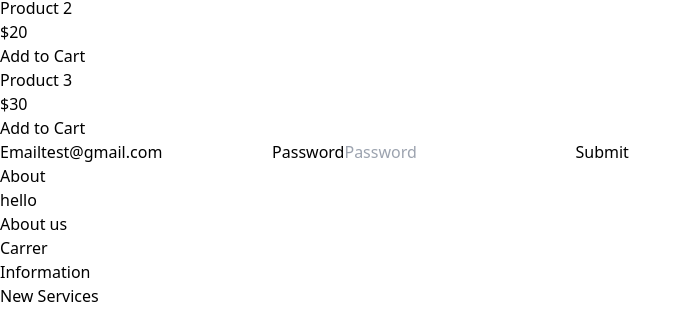
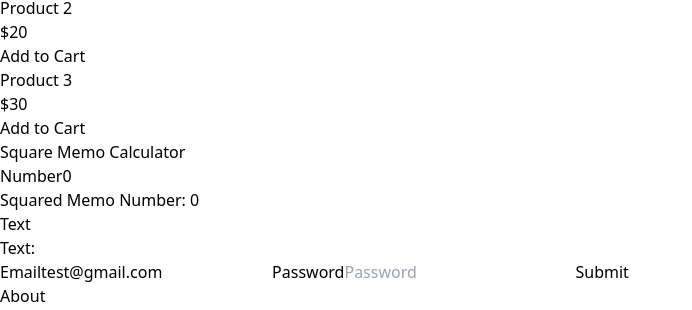
Before and after one commit to ItayMizrachi/airplane-tailwind-hooks, a React (Vite) app: page /cartstore in a window 1280 px wide. Shown: the part 3252-3562 px from the top of the page, without its empty margins (0-692 px from the left). Built offline with nearby package versions, Linux system fonts and the light colour scheme.

Commit message:
understanding the memo

```diff
--- a/src/App.jsx
+++ b/src/App.jsx
@@ -11,6 +11,7 @@ import CartStore from "./components/cart/CartStore";
 import { useStoreSelectors } from "./store/store";
 import Combine from "./components/Combine";
 import Form from "./components/Form";
+import Memo2 from "./components/Memo2";
 
 const App = () => {
   const increment = useStoreSelectors.use.increment();
@@ -57,6 +58,8 @@ const App = () => {
           <Route path="/gallery" element={<Gallery />} />
           <Route path="/cartstore" element={<CartStore />} />
         </Routes>
+        {/* <Memo /> */}
+        <Memo2 />
         <Form />
       </BrowserRouter>
       <Footer />
--- /dev/null
+++ b/src/components/Memo2.jsx
@@ -0,0 +1,65 @@
+import { useMemo, useState } from "react";
+
+const Memo2 = () => {
+  const [number, setNumber] = useState(0);
+  const [text, setText] = useState("");
+
+  // useMemo to memoize the square calculation
+  const squaredNumber = useMemo(() => {
+    console.log("Calculating square...");
+    return number * number;
+  }, [number]);
+
+  //each time the state of text changes the component rerenders
+  //but the memo remembers in the cashe its last result
+  //and reuses it instead of running all over again
+  //until the dependecies changes which is number in this case
+  //without the usememo the function will run all over again
+  //and it will be very expensive and run some performance issues in the browser
+
+  return (
+    <div className="min-h-screen flex flex-col items-center justify-center bg-gray-100 p-4">
+      <div className="bg-white shadow-md rounded-lg p-6 w-full max-w-sm">
+        <h1 className="text-2xl font-bold mb-4 text-center">
+          Square Memo Calculator
+        </h1>
+        <div className="mb-4">
+          <label
+            className="block text-gray-700 text-sm font-bold mb-2"
+            htmlFor="number-input"
+          >
+            Number
+          </label>
+          <input
+            id="number-input"
+            type="number"
+            className="shadow appearance-none border rounded w-full py-2 px-3 text-gray-700 leading-tight focus:outline-none focus:shadow-outline"
+            value={number}
+            onChange={(e) => setNumber(parseInt(e.target.value) || 0)}
+          />
+        </div>
+        <p className="text-gray-700 text-base mb-4">
+          Squared Memo Number: {squaredNumber}
+        </p>
+        <div className="mb-4">
+          <label
+            className="block text-gray-700 text-sm font-bold mb-2"
+            htmlFor="text-input"
+          >
+            Text
+          </label>
+          <input
+            id="text-input"
+            type="text"
+            className="shadow appearance-none border rounded w-full py-2 px-3 text-gray-700 leading-tight focus:outline-none focus:shadow-outline"
+            value={text}
+            onChange={(e) => setText(e.target.value)}
+          />
+        </div>
+        <p className="text-gray-700 text-base">Text: {text}</p>
+      </div>
+    </div>
+  );
+};
+
+export default Memo2;
--- /dev/null
+++ b/src/lib/utils.js
@@ -0,0 +1,6 @@
+export const initialItems = new Array(29_999_999).fill(0).map((_, i) => {
+  return {
+    id: i,
+    isSelected: i === 29_999_998,
+  };
+});
```
Also changed, not shown: src/components/Memo.jsx (added, +33 -0 lines).
